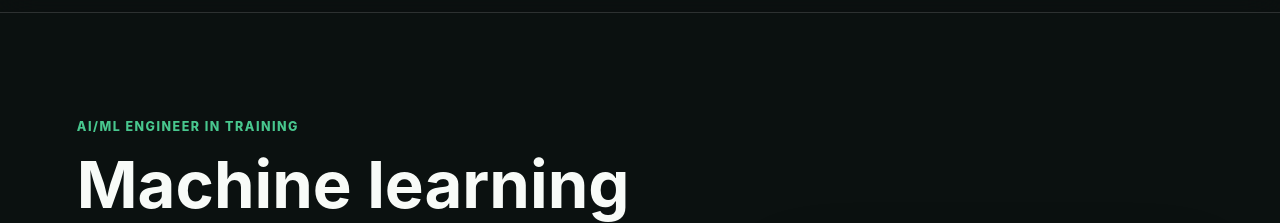
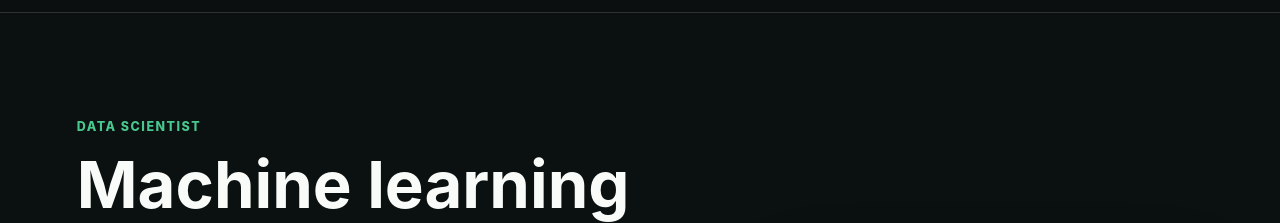
Before and after one commit to aftab3964/Portfolio, a plain HTML site: page index.html in a window 1280 px wide. Shown: the part 59-282 px from the top of the page. Drawn offline with Linux system fonts and the light colour scheme.

Commit message:
Update index.html

```diff
--- a/index.html
+++ b/index.html
@@ -32,7 +32,7 @@
     <main>
       <section class="hero" aria-labelledby="hero-title">
         <div class="hero-copy">
-          <p class="eyebrow">AI/ML Engineer in training</p>
+          <p class="eyebrow">Data Scientist</p>
           <h1 id="hero-title">Machine learning projects built around measurable business outcomes.</h1>
           <p class="hero-text">
             I build practical Python ML solutions for customer risk, sales forecasting, and decision-support dashboards.
```
